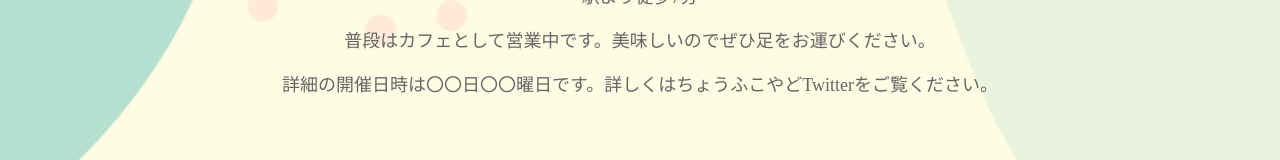
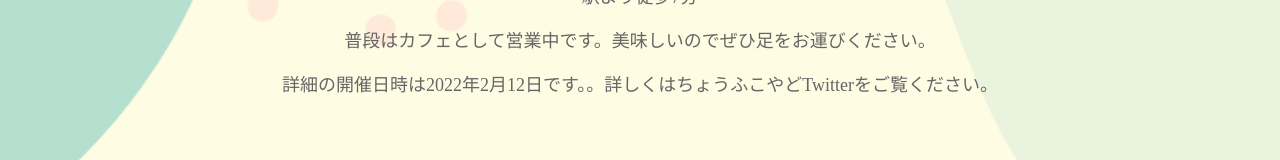
Before and after one commit to su-pull/chofu-koyado, a Next.js app: page /about in a window 1280 px wide. Shown: the part 475-635 px from the top of the page. Built offline with nearby package versions, Linux system fonts and the light colour scheme; no server answers; a web font is replaced by a local one.

Commit message:
first commit

```diff
--- a/pages/about.tsx
+++ b/pages/about.tsx
@@ -26,7 +26,7 @@ const Location: React.FC = () => {
           <p>詳細の所在地 : 〒182-0005 東京都 調布市東つつじヶ丘2-27-1</p>
           <p>駅より徒歩7分</p>
           <p>普段はカフェとして営業中です。美味しいのでぜひ足をお運びください。</p>
-          <p>詳細の開催日時は〇〇日〇〇曜日です。詳しくはちょうふこやどTwitterをご覧ください。</p>
+          <p>詳細の開催日時は2022年2月12日です。。詳しくはちょうふこやどTwitterをご覧ください。</p>
         </dl>
       </main>
     </motion.div>
```
